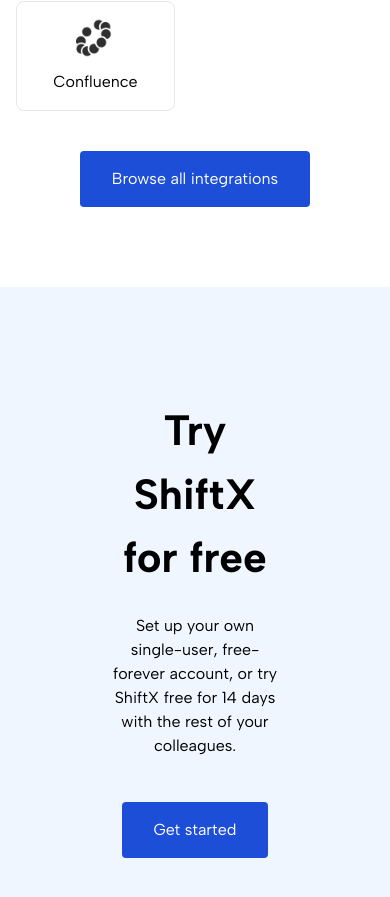
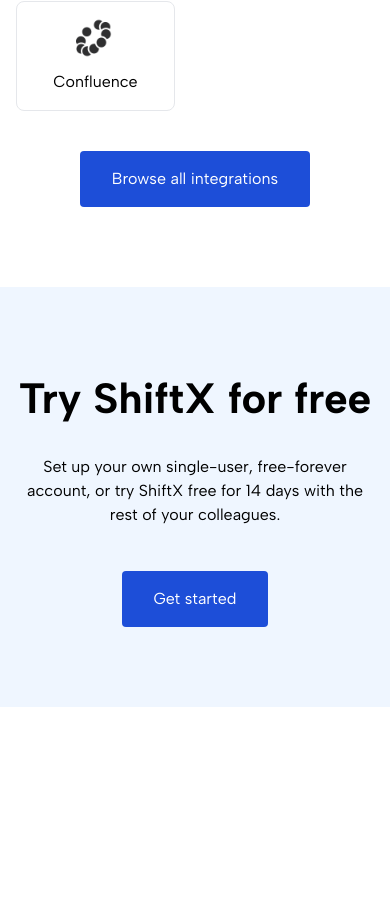
Before and after one commit to franicon/shift-a, a Vue app: page / in a window 390 px wide. Shown: the part 3148-4045 px from the top of the page. After the commit the page ends 3855 px from the top, so only its background shows below. Built offline with nearby package versions, Linux system fonts and the light colour scheme.

Commit message:
feat:development
* build landing page

```diff
--- a/src/components/home/Banner.vue
+++ b/src/components/home/Banner.vue
@@ -117,7 +117,7 @@
   </section>
   <!--  Call to Action-->
   <section>
-    <div class="bg-blue-50 text-center w-full p-28">
+    <div class="bg-blue-50 text-center w-full md:p-28 py-20 px-3">
       <h1 class="text-5xl font-bold">Try ShiftX for free</h1>
       <p class="max-w-xl mx-auto py-6">Set up your own single-user, free-forever account, or try ShiftX free for 14 days
         with the rest of your colleagues.</p>
```
